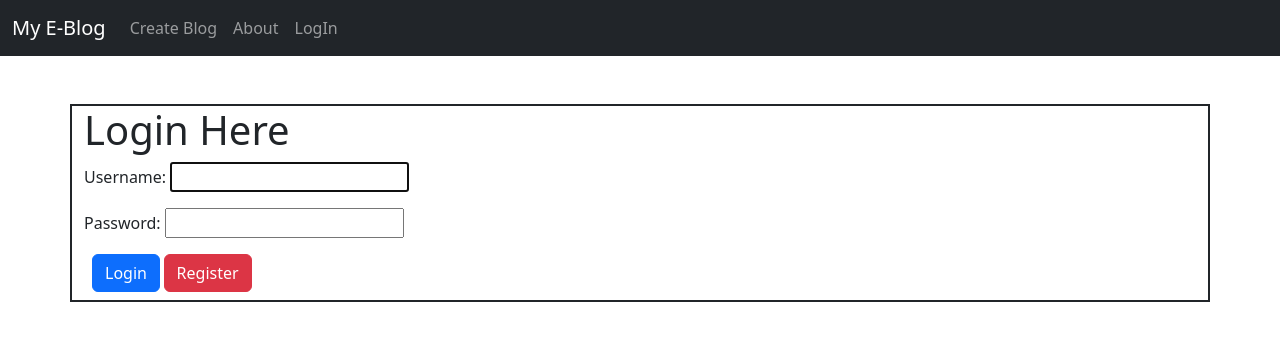
After one commit to codewithgulam/Eblog, a Django app: page /login/ in a window 1280 px wide. The commit adds this page. Shown: the top 341 px of the page. Run offline with Django 4.2, Linux system fonts and the light colour scheme; some libraries are stand-ins or nearby versions.

Commit message:
fix login

```diff
--- a/blog/templates/blog/home.html
+++ b/blog/templates/blog/home.html
@@ -26,7 +26,8 @@
 
         <!-- <a href="#" class="btn btn-primary">Go somewhere</a> -->
         <a href="{% url 'viewblog' id=obj.id %}" class="btn btn-primary">Read More >></a>
-        <a href="{% url 'up' id=obj.id %}" class="btn btn-primary">update</a>
+        <a href="{% url 'up' id=obj.id %}" class="btn btn-primary">Update</a>
+        <a href="{% url 'del' id=obj.id %}" class="btn btn-danger">Delete</a>
 
     </div>
 </div>
--- /dev/null
+++ b/blog/templates/blog/login.html
@@ -0,0 +1,14 @@
+{% extends 'blog/base.html' %} {% block content %}
+<div class="container mt-5 ">
+    <h1>Login Here</h1>
+    <form method="post">
+        {% csrf_token %} {{ form.as_p }}
+        <span class="my-2 mx-2"> <button class="btn btn-primary " type="submit">Login</button>
+            <a href="{% url 'register'  %}" class="btn btn-danger">Register</a>
+        </span>
+    </form>
+
+
+
+</div>
+{% endblock %}
--- a/blog/templates/blog/update.html
+++ b/blog/templates/blog/update.html
@@ -6,7 +6,6 @@
         <form action="" method="post" enctype="multipart/form-data">
             {% csrf_token %} {{form.as_p}}
             <input type="submit" class="btn btn-success">
-
             <a class="btn btn-primary" href="/">Back To Home</a>
         </form>
     </div>
--- a/blog/urls.py
+++ b/blog/urls.py
@@ -5,10 +5,11 @@ urlpatterns = [
     path('', views.feed, name='home' ),
     path("create/", login_required(views.addPost) ,name="cr"),
     path("update/<int:id>", login_required(views.upPost) ,name="up"),
+    path("delete/<int:id>", login_required(views.deletePost) ,name="del"),
+    path('adhome/', login_required(views.adminFeed) , name='admin'),
     path('post/<int:id>', views.post , name='viewblog'),
     path('register/', views.register , name='register'),
 
-    path('adhome/', login_required(views.adminFeed) , name='admin'),
     path("login/", views.admin_login ,name="in"),
     path("logout/", views.admin_logout ,name="out"),
 
--- a/blog/views.py
+++ b/blog/views.py
@@ -70,7 +70,7 @@ def admin_login(request):
 
 def admin_logout(request):
     logout(request)
-    return redirect('/')
+    return redirect('/login')
 
 
 def register(request):
@@ -84,3 +84,9 @@ def register(request):
     else:
         fm = UserCreationForm()
     return render(request, 'blog/register.html', {'form': fm})
+
+
+def deletePost(request, id):
+    blog = Post.objects.get(id=id)
+    blog.delete()
+    return redirect('/')
```
Also changed, not shown: db.sqlite3, 2 other files.
